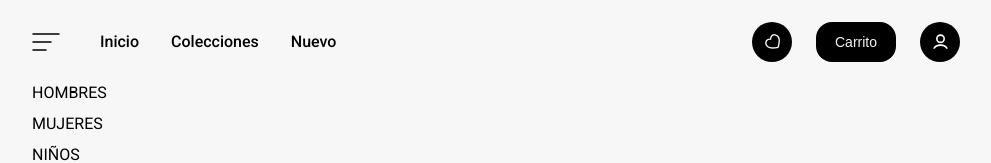
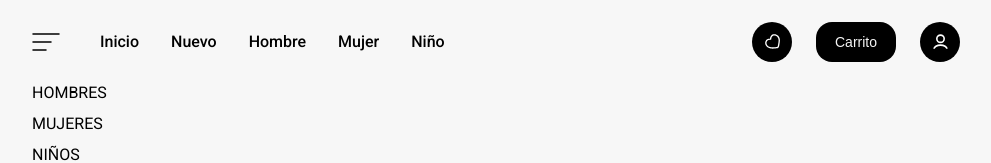
Before and after one commit to Meyer-Usuga/web-ecommerce, an Angular app: page / in a window 1280 px wide. Shown: the top 163 px of the page, without its empty margins (144-1135 px from the left). Built offline with nearby package versions, Linux system fonts and the light colour scheme.

Commit message:
changes: se añaden nuevas opciones en navbar y sidebar

```diff
--- a/src/app/shared/components/navbar/navbar.component.html
+++ b/src/app/shared/components/navbar/navbar.component.html
@@ -12,8 +12,10 @@
 
     <ul class="navbar__items">
       <li>Inicio</li>
-      <li>Colecciones</li>
       <li>Nuevo</li>
+      <li>Hombre</li>
+      <li>Mujer</li>
+      <li>Niño</li>
     </ul>
   </div>
 
--- a/src/app/shared/components/new-this-week/new-this-week.component.html
+++ b/src/app/shared/components/new-this-week/new-this-week.component.html
@@ -1,7 +1,7 @@
 <section class="new-this-week">
   <div class="new-this-week__title">
     <h1>NUEVO</h1>
-    <h1>ESTA SEMANA {{ amount() }}</h1>
+    <h1>ESTA SEMANA ({{ amount() }})</h1>
   </div>
   <app-carousel />
 </section>
--- a/src/app/shared/components/sidebar/sidebar.component.html
+++ b/src/app/shared/components/sidebar/sidebar.component.html
@@ -5,7 +5,9 @@
 
   <ul class="sidebar__menu">
     <li>Inicio</li>
-    <li>Colecciones</li>
     <li>Nuevo</li>
+    <li>Hombre</li>
+    <li>Mujer</li>
+    <li>Niño</li>
   </ul>
 </aside>
```
